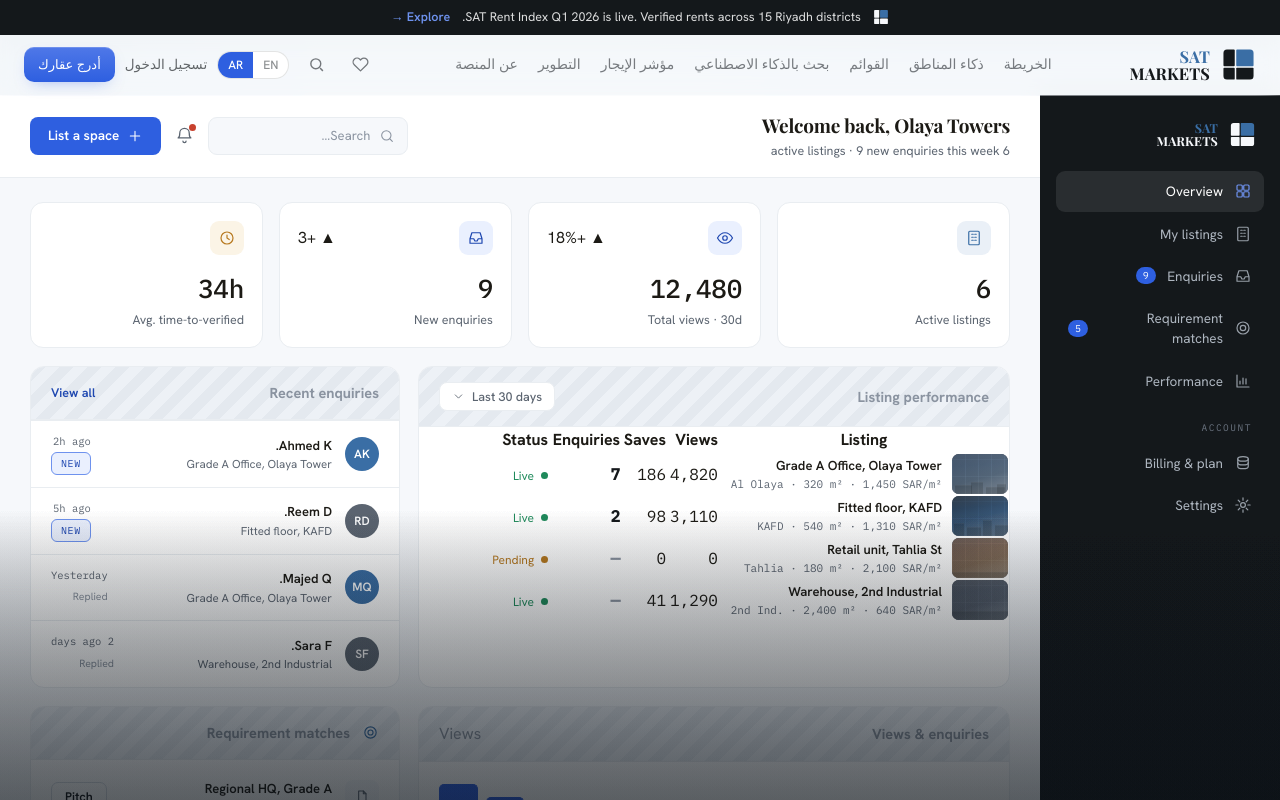
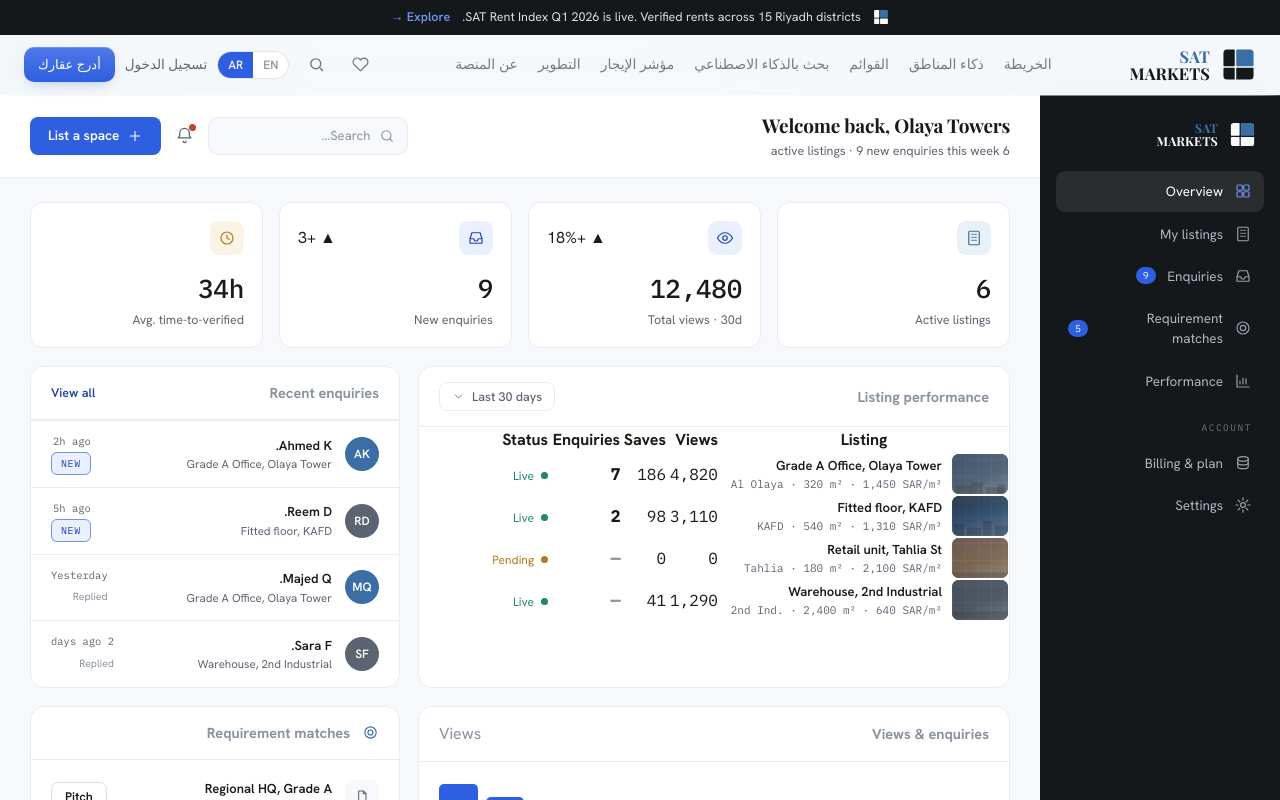
Before and after one commit to saleemzeidan123/satmarkets, a Next.js app: page /ar/dashboard in a window 1280 px wide. Shown: the top 800 px of the page. Built offline with nearby package versions, Linux system fonts and the light colour scheme.

Commit message:
fix(dashboard): scope photo-placeholder overlay out of panel headers (.ph collision shading)

```diff
--- a/src/styles/sat-platform.css
+++ b/src/styles/sat-platform.css
@@ -239,3 +239,6 @@
 .statusdot.ok{color:var(--green);} .statusdot.pend{color:var(--amber);} .statusdot.off{color:var(--slate-2);}
 .dash-2col{display:grid;grid-template-columns:1.6fr 1fr;gap:18px;margin-top:18px;}
 @media(max-width:820px){.dside{display:none}.kgrid{grid-template-columns:repeat(2,1fr)}.dash-2col{grid-template-columns:1fr!important}}
+
+.dpanel .ph{background:none;overflow:visible;}
+.dpanel .ph::after,.dpanel .ph::before{content:none;}
```
